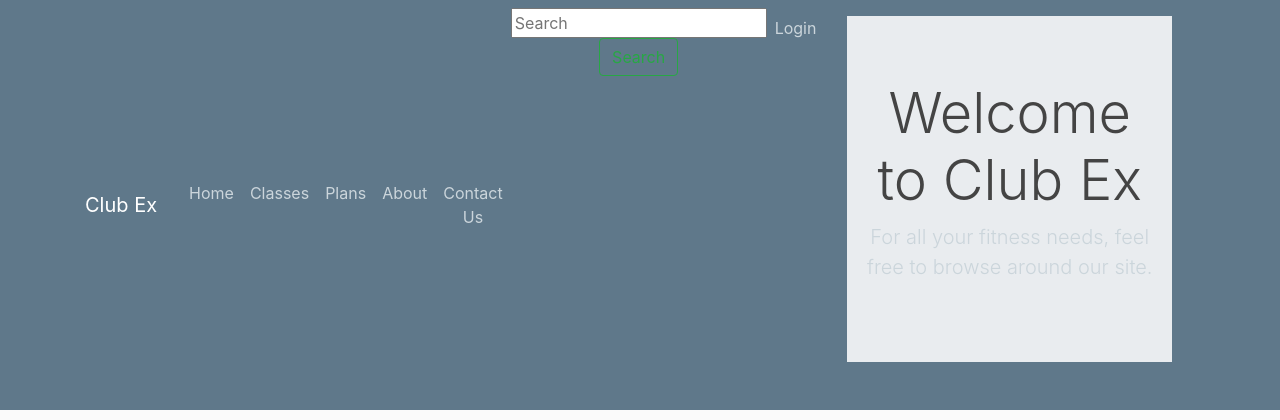
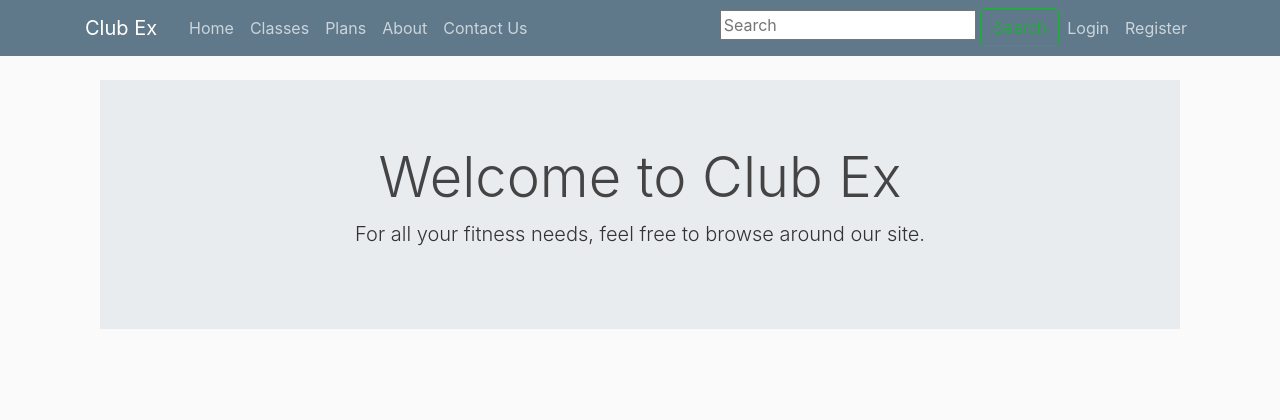
Before and after one commit to charliemarugithub/AgileProjectWebsite, a Django app: page /clubex/ in a window 1280 px wide. Shown: the top 420 px of the page. Run offline with Django 3.2, Linux system fonts and the light colour scheme; some libraries are stand-ins or nearby versions.

Commit message:
updated files
base.html had a syntax error. Corrected and now working.
index.html had a syntax error. Corrected and and now working.

```diff
--- a/ClubEx/templates/ClubEx/base.html
+++ b/ClubEx/templates/ClubEx/base.html
@@ -42,7 +42,7 @@
                   <button class="btn btn-outline-success my-2 my-sm-0" type=submit>Search</button>
                 </form>
                   <a class="nav-item nav-link" href="#">Login</a>
-                  <a class="nav-item nav-link" href="/>Register</a>
+                  <a class="nav-item nav-link" href="/Register">Register</a>
             </div>
           </div>
         </div>
--- a/ClubEx/templates/ClubEx/index.html
+++ b/ClubEx/templates/ClubEx/index.html
@@ -7,7 +7,6 @@
 <Link rel="stylesheet" href="{% static 'ClubEx/home.css' %}" type="text/css" >
 
 
-</form>
     <div class="col-md-12">
         <div class="jumbotron jumbotron-fluid">
           <div class="container">
```
